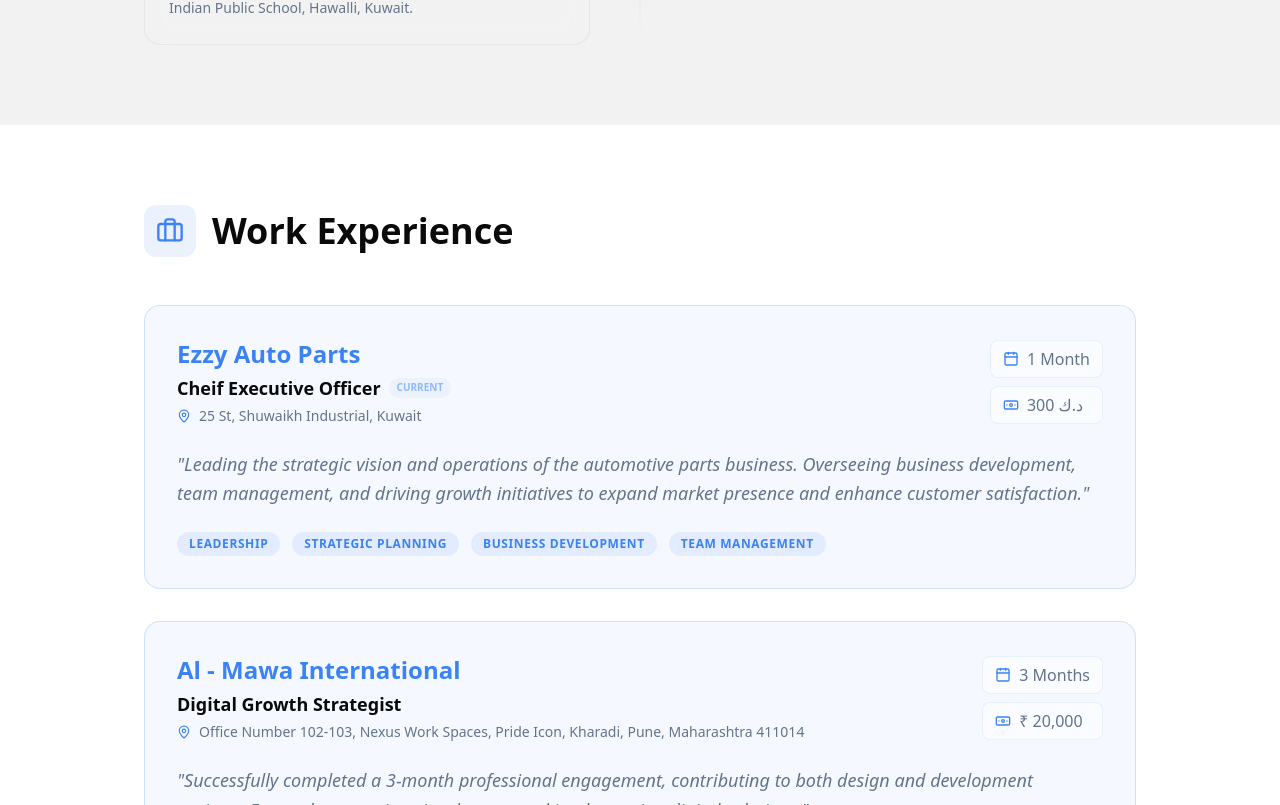
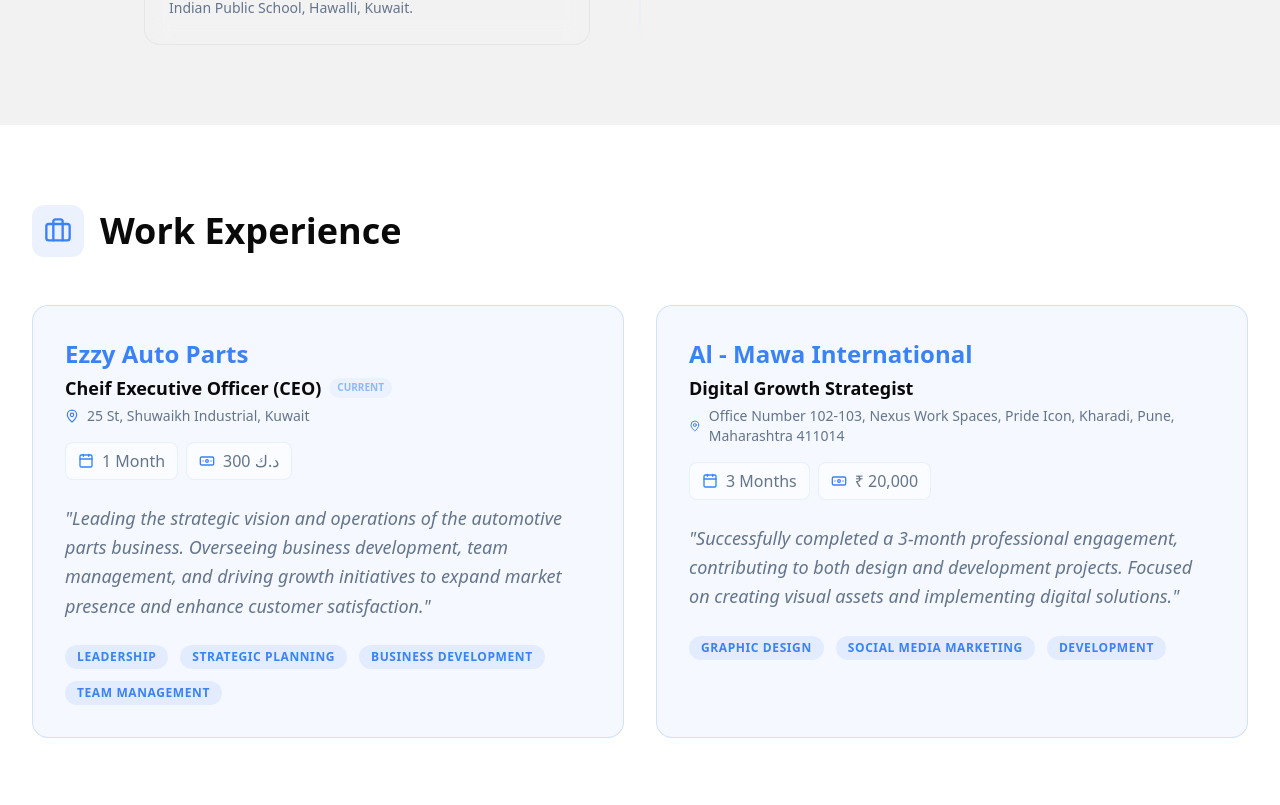
Before and after one commit to hussain291105/Portfolio, a Next.js app: page / in a window 1280 px wide. Shown: the part 3155-3960 px from the top of the page. Built offline with nearby package versions, Linux system fonts and the light colour scheme.

Commit message:
Experience

```diff
--- a/src/components/Experience.tsx
+++ b/src/components/Experience.tsx
@@ -7,7 +7,7 @@
   {
     company: "Ezzy Auto Parts",
     companyUrl: "http://ezzyautoparts.com/",
-    position: "Cheif Executive Officer",
+    position: "Cheif Executive Officer (CEO)",
     period: "1 Month",
     salary: "300 د.ك",
     location: "25 St, Shuwaikh Industrial, Kuwait",
@@ -30,8 +30,8 @@
 
 export default function Experience() {
   return (
-    <section id="experience" className="section-padding">
-      <div className="max-w-5xl mx-auto px-4">
+    <section id="experience" className="py-20 px-4 md:px-8">
+      <div className="max-w-7xl mx-auto">
         <motion.div
           initial={{ opacity: 0, y: 20 }}
           whileInView={{ opacity: 1, y: 0 }}
@@ -45,7 +45,7 @@
           <h2 className="text-3xl md:text-4xl font-bold">Work Experience</h2>
         </motion.div>
 
-        <div className="grid grid-cols-1 gap-8">
+        <div className="grid grid-cols-1 md:grid-cols-2 gap-8">
           {experiences.map((exp, index) => (
             <motion.div
               key={index}
@@ -55,9 +55,7 @@
               transition={{ duration: 0.5, delay: index * 0.1 }}
               className="p-8 glass-card bg-primary/5 border-primary/20 hover:border-primary/40 transition-all group"
             >
-              <div className="flex flex-col md:flex-row md:items-center justify-between mb-6 gap-4">
-                <div className="flex items-center gap-3">
-                  <div>
+              <div className="mb-4">
                 <h3 className="text-2xl font-bold text-primary mb-1">
                   {exp.companyUrl ? (
                     <a
@@ -85,8 +83,8 @@
                   {exp.location}
                 </div>
               </div>
-                </div>
-                <div className="flex flex-col gap-2">
+
+              <div className="flex flex-wrap gap-2 mb-6">
                 <div className="flex items-center gap-2 text-muted-foreground font-medium bg-background/50 px-3 py-1.5 rounded-lg border border-primary/10">
                   <Calendar size={16} className="text-primary" />
                   {exp.period}
@@ -97,7 +95,6 @@
                     {exp.salary}
                   </div>
                 )}
-                </div>
               </div>
 
               <p className="text-muted-foreground leading-relaxed mb-6 text-lg italic">
```
Lines whose indentation alone changed are shown as unchanged.
